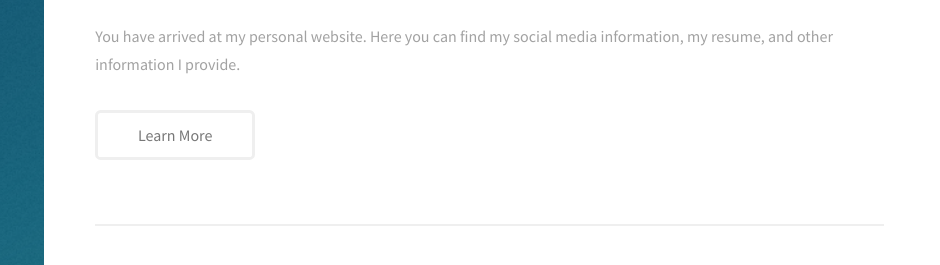
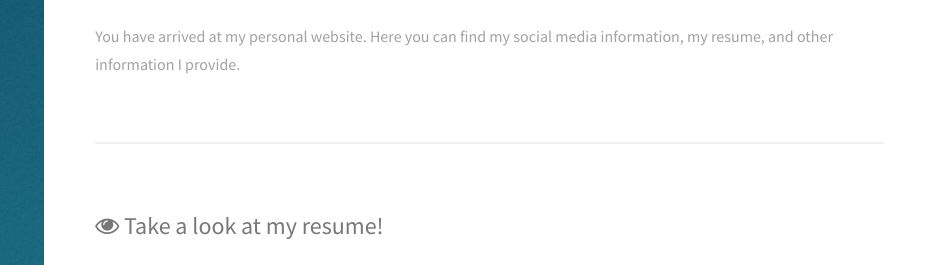
Before and after one commit to brockh/brockh.github.io, a plain HTML site: page index.html in a window 1280 px wide. Shown: the part 162-427 px from the top of the page, 340-1280 px from the left. Drawn offline with Linux system fonts and the light colour scheme.

Commit message:
Removed "Learn More"

```diff
--- a/index.html
+++ b/index.html
@@ -34,7 +34,7 @@
 						</header>
 						<p>You have arrived at my personal website. Here you can find my social media information, my resume, and other information I provide.</p>
 						<ul class="actions">
-							<li><a href="#" class="button">Learn More</a></li>
+							<!-- <li><a href="#" class="button">Learn More</a></li> -->
 						</ul>
 					</section>
 
```
Also changed, not shown: 1 other file.
